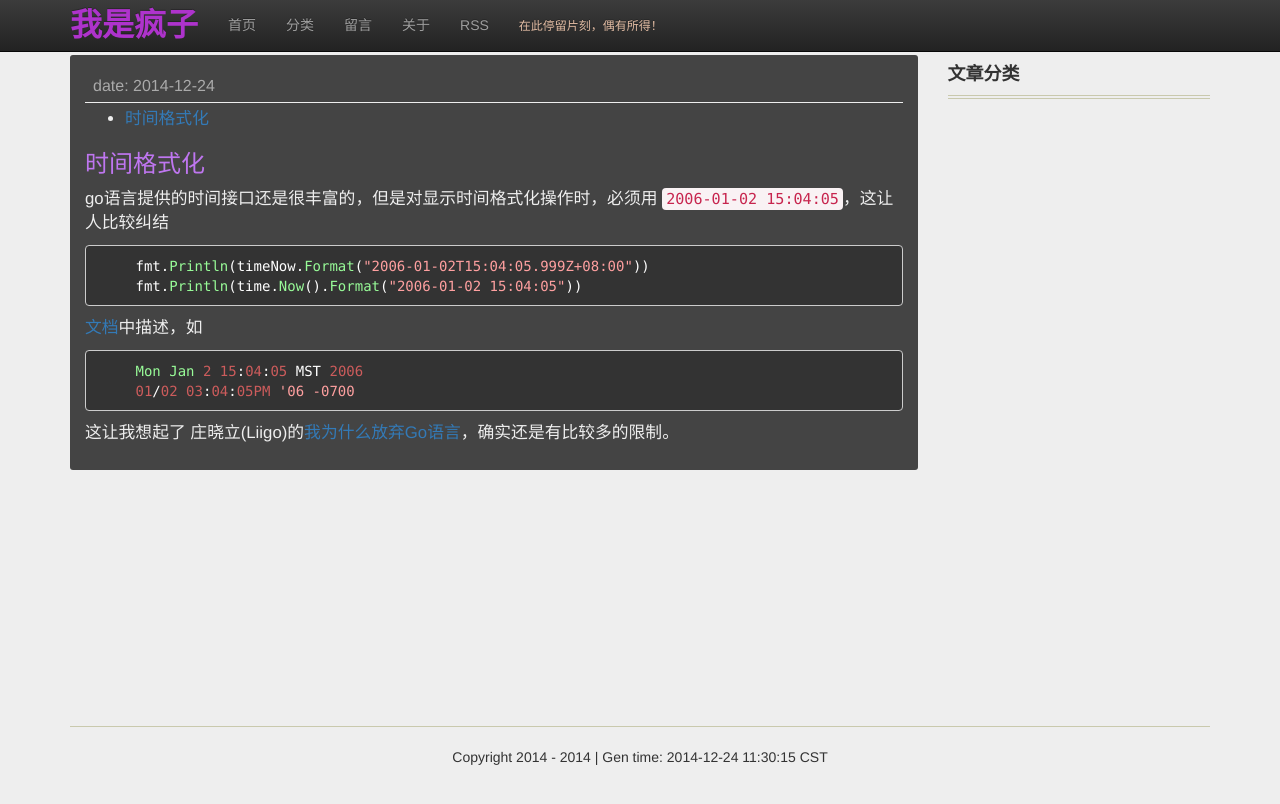
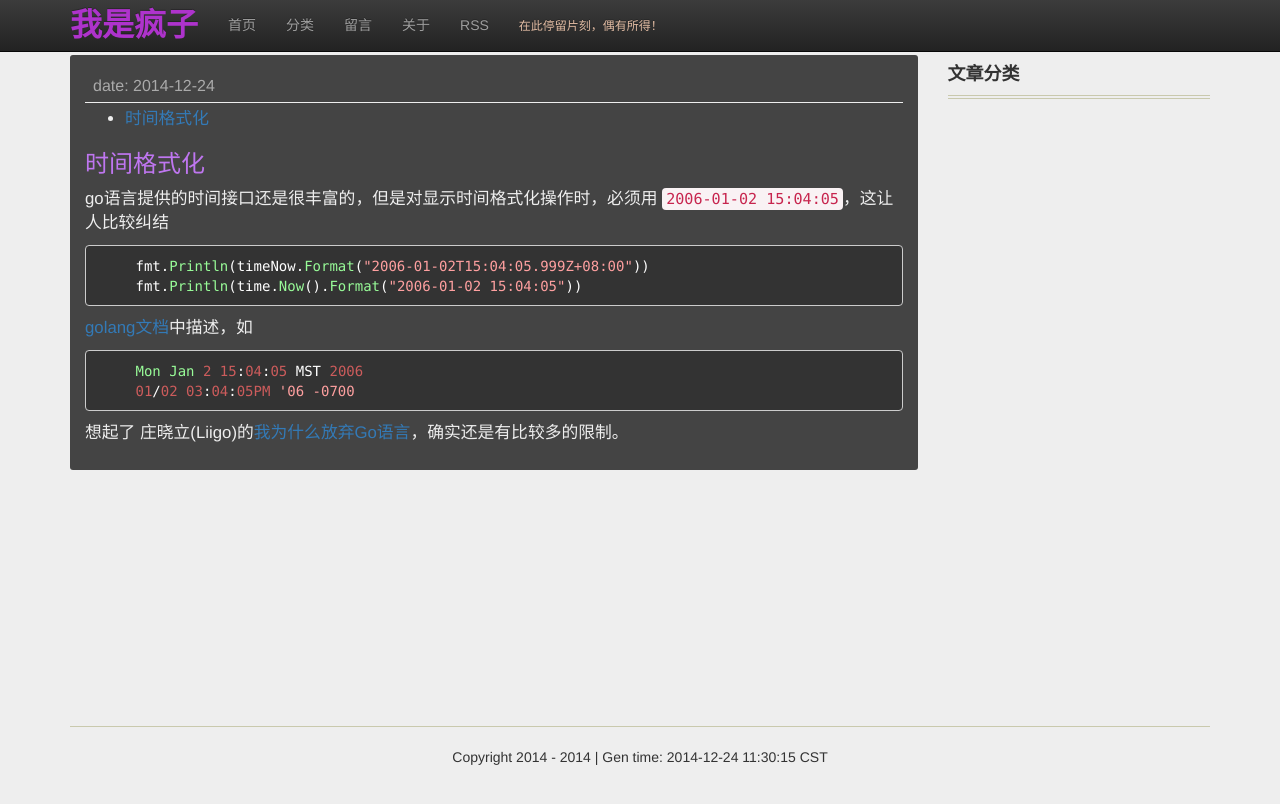
Before and after one commit to jgj1986/jgj1986.github.io, a Jekyll site: the page built from _posts/go/2014-12-23-go语言知识点.md, in a window 1280 px wide. Shown: the top 804 px of the page. Built offline with Jekyll 4.4.1, drawn with Linux system fonts in a browser that asks for light colours; nearby versions of some CDN libraries; comment, search, counter and statistics services are not loaded.

Commit message:
modif the go language blog
Signed-off-by: guojun.jin <guojun.jin@mjyun.com>

```diff
--- a/_posts/go/2014-12-23-go语言知识点.md
+++ b/_posts/go/2014-12-23-go语言知识点.md
@@ -16,9 +16,9 @@ go语言提供的时间接口还是很丰富的，但是对显示时间格式化
     fmt.Println(timeNow.Format("2006-01-02T15:04:05.999Z+08:00"))
     fmt.Println(time.Now().Format("2006-01-02 15:04:05"))
 
-[文档](http://golang.org/pkg/time/){:target="_blank"}中描述，如
+[golang文档](http://golang.org/pkg/time/){:target="_blank"}中描述，如
 
     Mon Jan 2 15:04:05 MST 2006
     01/02 03:04:05PM '06 -0700
 
-这让我想起了 庄晓立(Liigo)的[我为什么放弃Go语言](http://blog.csdn.net/liigo/article/details/23699459){:target="_blank"}，确实还是有比较多的限制。
+想起了 庄晓立(Liigo)的[我为什么放弃Go语言](http://blog.csdn.net/liigo/article/details/23699459){:target="_blank"}，确实还是有比较多的限制。
```
